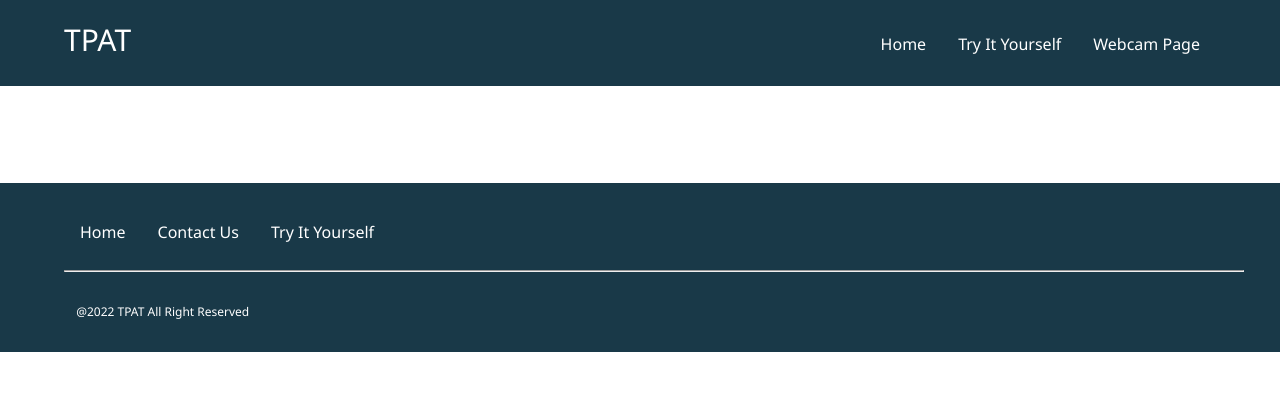
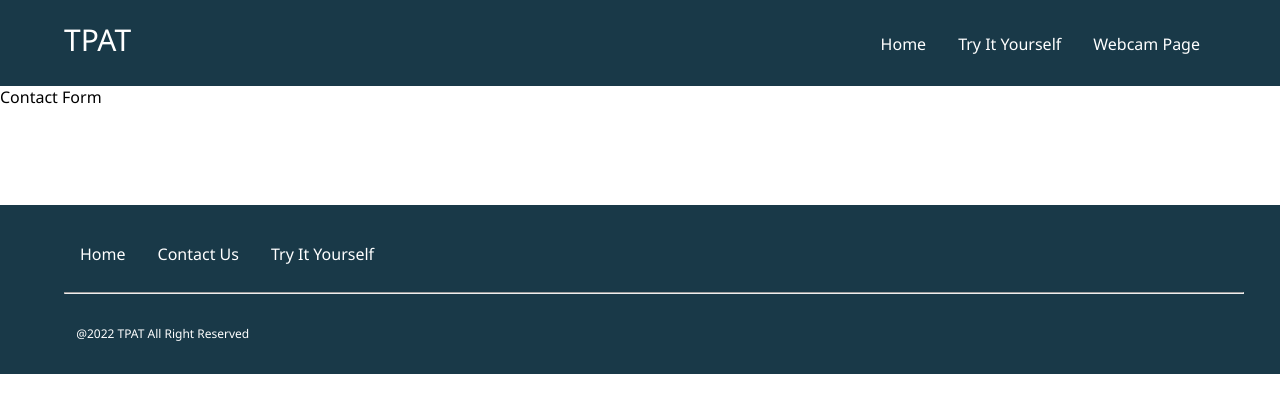
Before and after one commit to hicsail/tpat, a React (Create React App) app: page /contact in a window 1280 px wide. Shown: the top 412 px of the page. Built offline with nearby package versions, Linux system fonts and the light colour scheme.

Commit message:
added styling and fixed all the links

```diff
--- a/src/components/Footer.js
+++ b/src/components/Footer.js
@@ -1,4 +1,4 @@
-import React, { useState } from "react";
+import React from "react";
 //import {Link} from 'react-router-dom';
 import "./styles.css";
 
@@ -6,7 +6,7 @@ import "./styles.css";
 //</nav>{{transform: open ? 'translateX (0px)' : ''}}>
 
 function Footer() {
-  const [open, setOpen] = useState(false);
+  //const [open, setOpen] = useState(false);
   return (
     <div className="footerContainer">
       <div className="footer">
@@ -15,7 +15,7 @@ function Footer() {
             <a href="/try-it-yourself">Try It Yourself</a>
           </li>
           <li>
-            <a href="/contact">Contact Us</a>
+            <a href="mailto: abc@example.com">Contact Us</a>
           </li>
           {/*
           <li>
--- a/src/navigation/Main.js
+++ b/src/navigation/Main.js
@@ -18,7 +18,7 @@ export const Main = () => {
         <Route path="/about" element={<About />} />
         <Route path="/try-it-yourself" element={<TryItYourself />} />
         <Route path="/webcam" element={<WebCam />} />
-        <Route path="/contact-us" element={<Contact />} />
+        <Route path="/contact" element={<Contact />} />
         <Route path="/task/:id" element={<Task />} />
         <Route path="/instruction/:id" element={<Instruction />} />
       </Routes>
--- a/src/pages/contact.js
+++ b/src/pages/contact.js
@@ -1,6 +1,6 @@
 import * as React from "react";
 function Contact() {
-  return <div>Contact</div>;
+  return <div>Contact Form</div>;
 }
 
 export default Contact;
--- a/src/pages/home.js
+++ b/src/pages/home.js
@@ -1,4 +1,5 @@
 import * as React from "react";
+import "../App.css";
 
 function Home() {
   return (
@@ -37,7 +38,10 @@ function Home() {
         <div class="secondContainer">
           <div class="row">
             <div class="column">
-              <img src="https://wtwp.com/wp-content/uploads/2015/06/placeholder-image.png" />
+              <img
+                src="https://wtwp.com/wp-content/uploads/2015/06/placeholder-image.png"
+                alt="promotional 1"
+              />
 
               <h1 style={{ paddingTop: "5%" }}>Category 1</h1>
               <p style={{ paddingTop: "5%" }}>
@@ -48,7 +52,10 @@ function Home() {
           </div>
           <div class="row">
             <div class="column">
-              <img src="https://wtwp.com/wp-content/uploads/2015/06/placeholder-image.png" />
+              <img
+                src="https://wtwp.com/wp-content/uploads/2015/06/placeholder-image.png"
+                alt="promotional 2"
+              />
 
               <h1 style={{ paddingTop: "5%" }}>Category 2</h1>
               <p style={{ paddingTop: "5%" }}>
```
